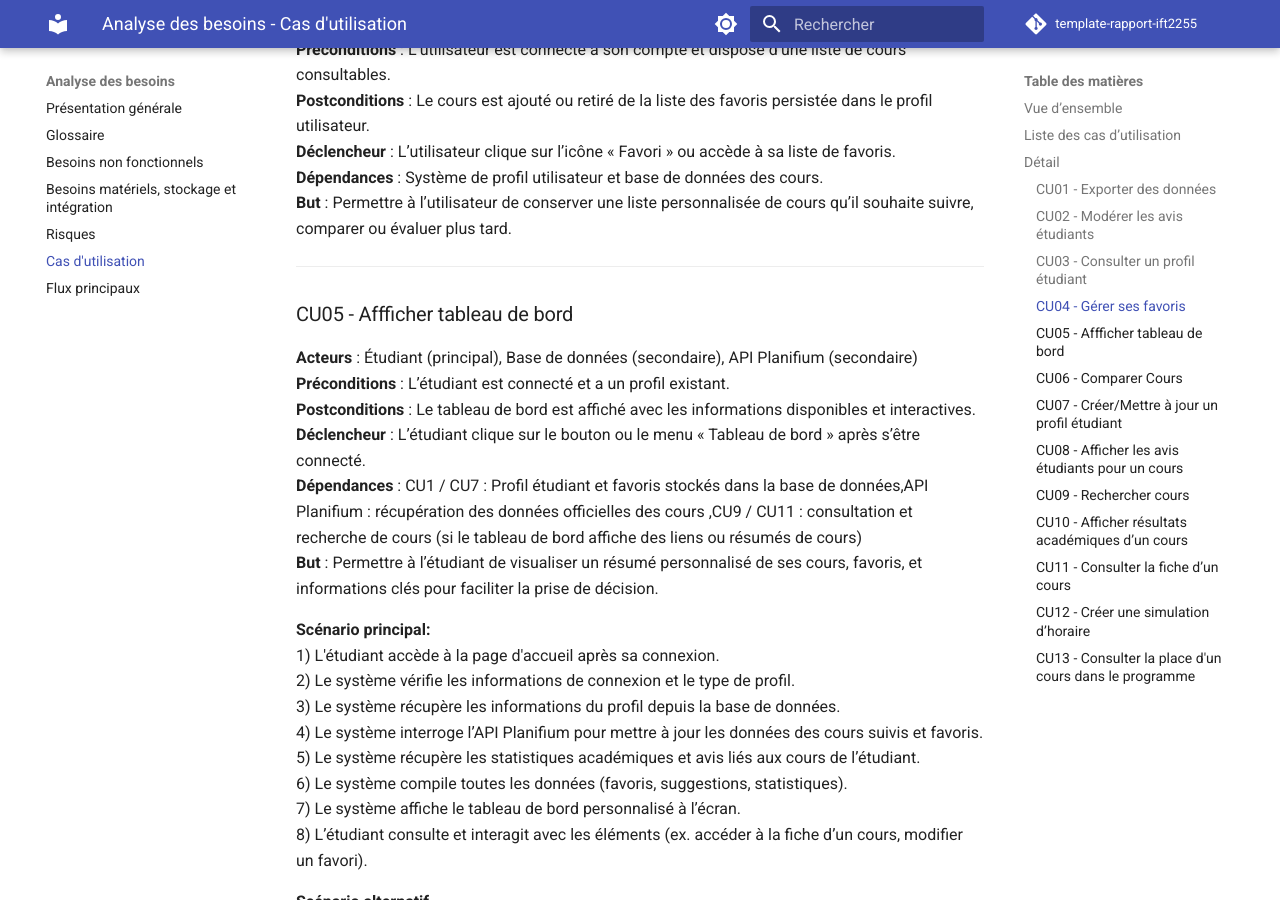
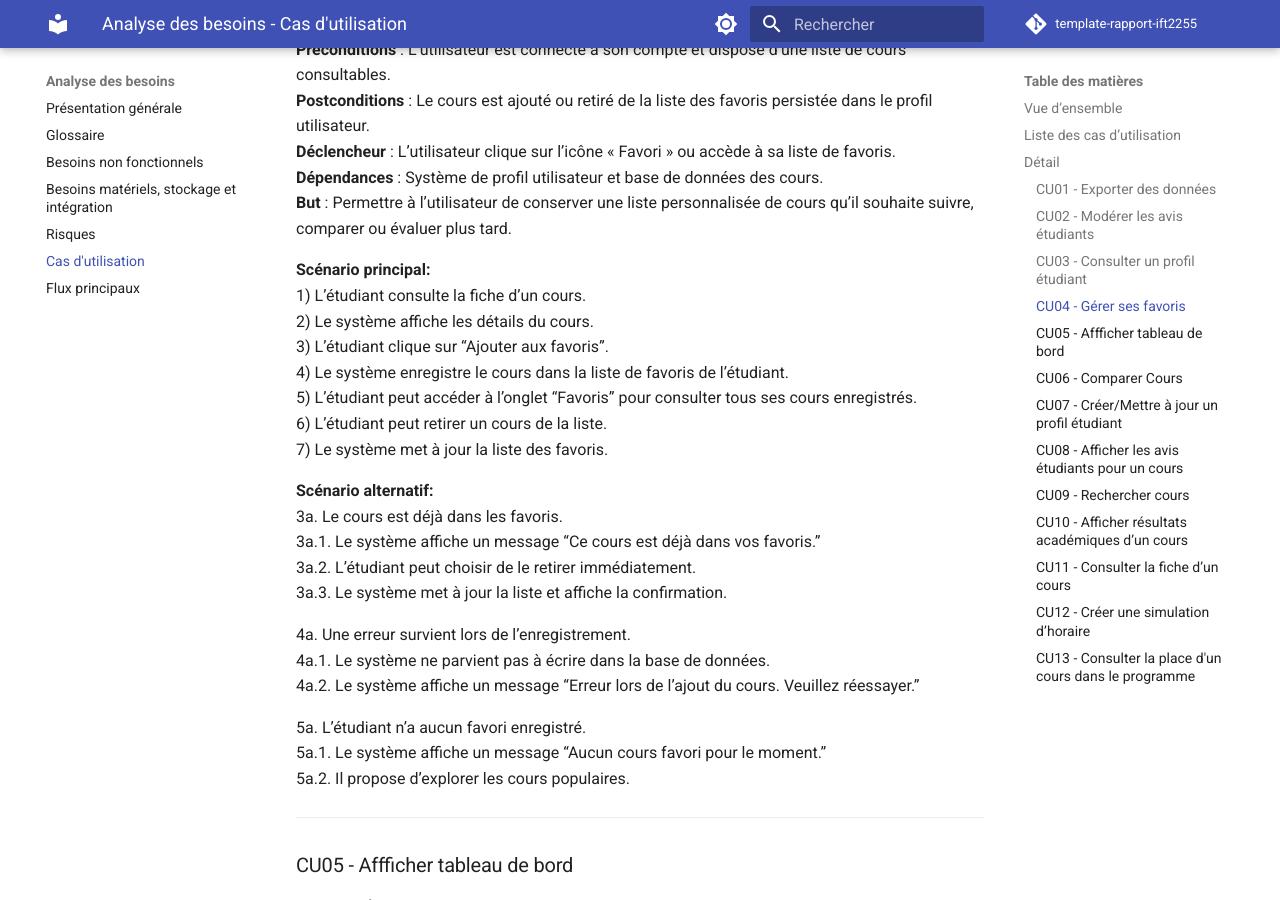
Before and after one commit to abdel2154/IFT2255, an MkDocs documentation site: the page built from docs/besoins/cas-utilisation.md, in a window 1280 px wide and 900 px high, scrolled down 3880 px. Built offline with MkDocs 1.6.1 and Material for MkDocs 9.7.7, drawn with Linux system fonts in a browser that asks for light colours; comment, search, counter and statistics services are not loaded; some of the changed text lies outside the part shown.

Commit message:
Scenarios CU 04 et 12

```diff
--- a/docs/besoins/cas-utilisation.md
+++ b/docs/besoins/cas-utilisation.md
@@ -104,6 +104,29 @@ Ces cas permettent de comprendre **ce que fait le système**, sans entrer dans l
 **Déclencheur** : L’utilisateur clique sur l’icône « Favori » ou accède à sa liste de favoris.
 **Dépendances** : Système de profil utilisateur et base de données des cours.
 **But** : Permettre à l’utilisateur de conserver une liste personnalisée de cours qu’il souhaite suivre, comparer ou évaluer plus tard.
+
+**Scénario principal:**
+1) L’étudiant consulte la fiche d’un cours.
+2) Le système affiche les détails du cours.
+3) L’étudiant clique sur “Ajouter aux favoris”.
+4) Le système enregistre le cours dans la liste de favoris de l’étudiant.
+5) L’étudiant peut accéder à l’onglet “Favoris” pour consulter tous ses cours enregistrés.
+6) L’étudiant peut retirer un cours de la liste.
+7) Le système met à jour la liste des favoris.
+
+**Scénario alternatif:**
+3a. Le cours est déjà dans les favoris.
+  3a.1. Le système affiche un message “Ce cours est déjà dans vos favoris.”
+  3a.2. L’étudiant peut choisir de le retirer immédiatement.
+  3a.3. Le système met à jour la liste et affiche la confirmation.
+
+4a. Une erreur survient lors de l’enregistrement.
+  4a.1. Le système ne parvient pas à écrire dans la base de données.
+  4a.2. Le système affiche un message “Erreur lors de l’ajout du cours. Veuillez réessayer.”
+
+5a. L’étudiant n’a aucun favori enregistré.
+  5a.1. Le système affiche un message “Aucun cours favori pour le moment.”
+  5a.2. Il propose d’explorer les cours populaires.
 
 ---
 ### CU05 - Affficher tableau de bord
@@ -223,6 +246,28 @@ Ces cas permettent de comprendre **ce que fait le système**, sans entrer dans l
 **Dépendances** : Données d’horaires de l’API Planifium et informations de cours dans la base locale.
 **But** : Offrir à l’étudiant une vue interactive de son horaire potentiel afin d’évaluer la charge totale et détecter d’éventuels conflits.
 
+**Scénario principal**
+1) L’étudiant accède à l’outil de simulation.
+2) Il sélectionne un trimestre et des cours souhaités.
+3) Le système récupère les horaires de chaque cours via Planifium.
+4) Le système affiche une visualisation hebdomadaire de l’horaire.
+5) L’étudiant ajoute, déplace ou supprime des cours dans la simulation.
+6) Le système calcule la charge totale de travail et les conflits d’horaire.
+7) L’étudiant enregistre ou exporte la simulation.
+
+**Scénarios alternatifs**
+3a. Un ou plusieurs cours ne sont pas disponibles à la session choisie.
+ 3a.1. Le système affiche “Cours non offert ce trimestre.”
+ 3a.2. Il suggère d’autres cours similaires disponibles.
+
+4a. Conflit horaire entre deux cours.
+ 4a.1. Le système signale le conflit visuellement.
+ 4a.2. L’étudiant choisit quel cours garder.
+
+6a. L’étudiant dépasse le nombre de crédits permis.
+ 6a.1. Le système affiche un avertissement et empêche la sauvegarde.
+
+
 ---
 
 ### CU13 - Consulter la place d'un cours dans le programme
```
